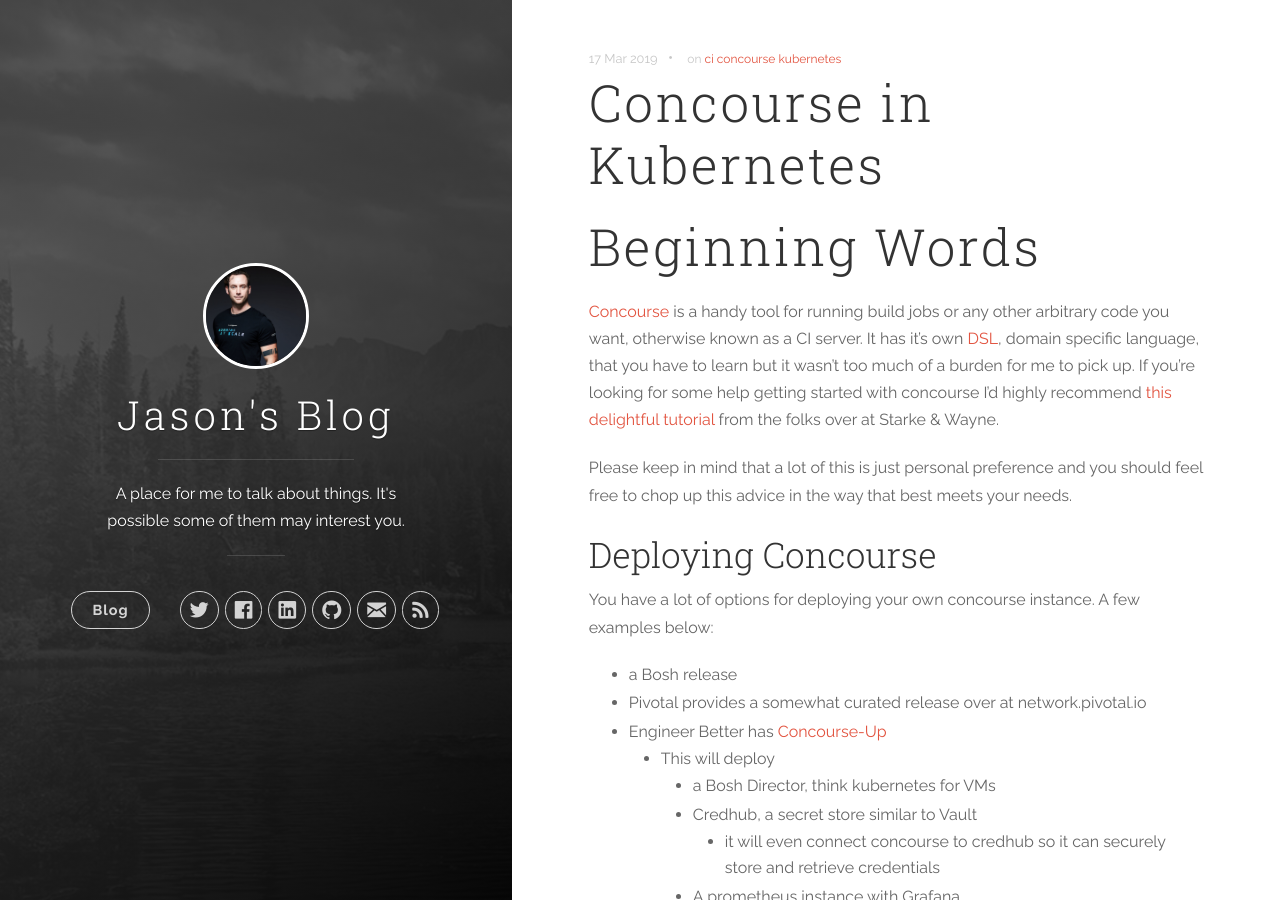
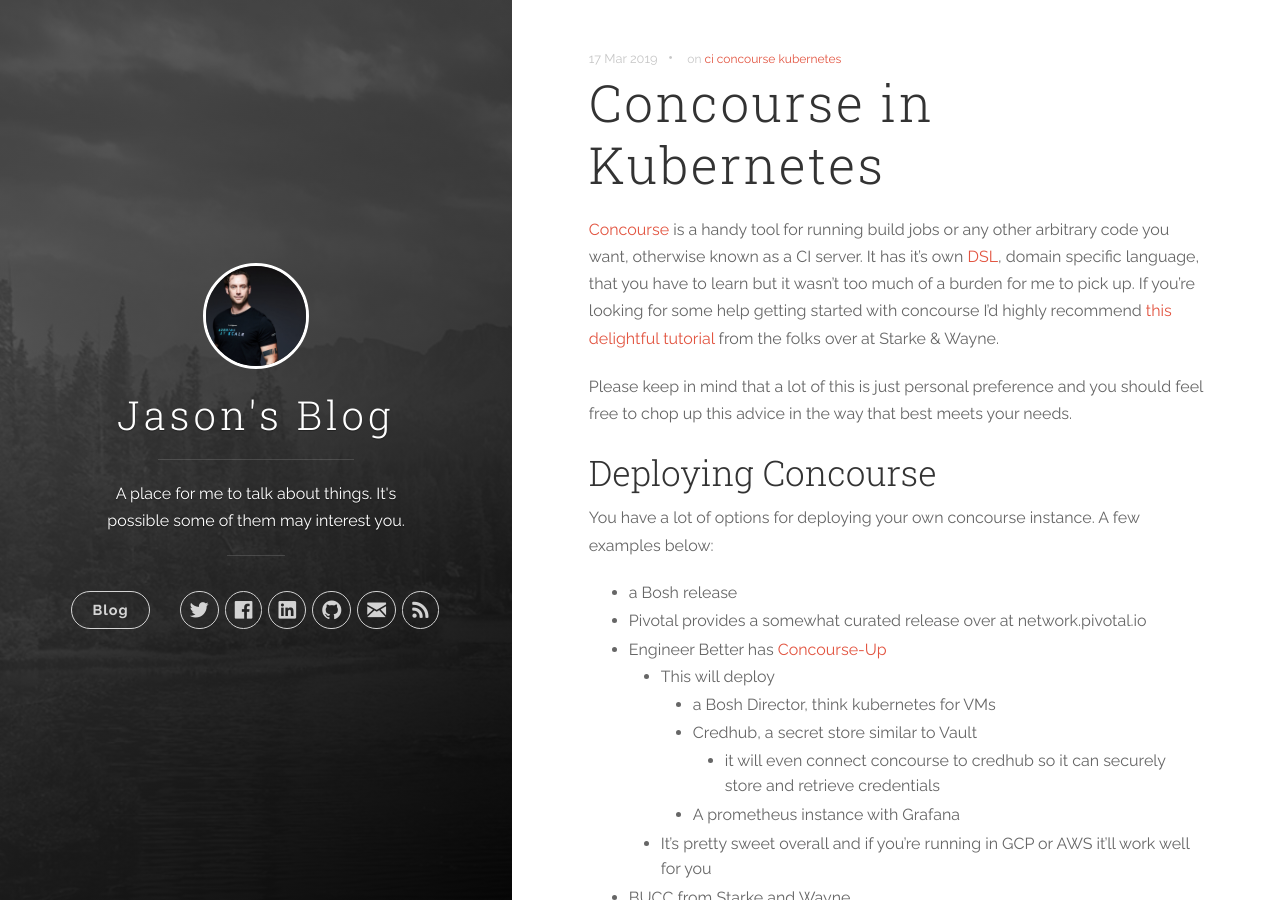
Before and after one commit to JasonMorgan/JasonMorgan.github.io, a Jekyll site: the page built from _posts/2019-03-17-concourse-in-k8s.md, in a window 1280 px wide and 900 px high. Built offline with Jekyll 4.4.1, drawn with Linux system fonts in a browser that asks for light colours; nearby versions of some CDN libraries; our own code applies the rules of GitHub Pages for plain Markdown files.

Commit message:
Formatting post.

```diff
--- a/_posts/2019-03-17-concourse-in-k8s.md
+++ b/_posts/2019-03-17-concourse-in-k8s.md
@@ -5,7 +5,6 @@
 published: true
 ---
 
-# Beginning Words
 
 [Concourse](https://concourse-ci.org/) is a handy tool for running build jobs or any other arbitrary code you want, otherwise known as a CI server. It has it's own [DSL](https://en.wikipedia.org/wiki/Domain-specific_language), domain specific language, that you have to learn but it wasn't too much of a burden for me to pick up. If you're looking for some help getting started with concourse I'd highly recommend [this delightful tutorial](https://concoursetutorial.com/) from the folks over at Starke & Wayne.
 
```
